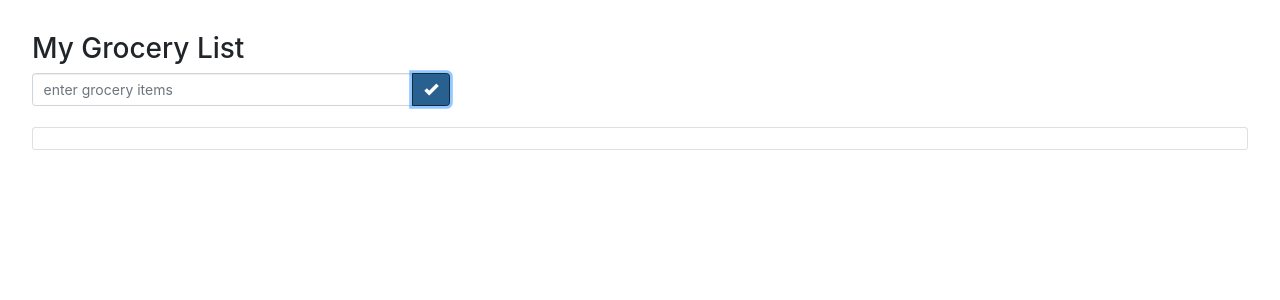
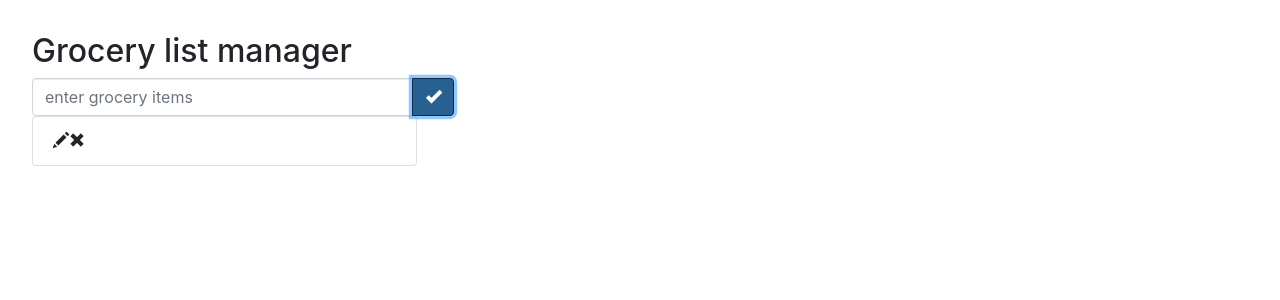
Before and after one commit to Selcendurmus/grocery-list-manager, an Angular app: page / in a window 1280 px wide. Both pictures are taken after a click on the button 430 px from the left and 89 px from the top of the page. Shown: the top 300 px of the page. Built offline with nearby package versions, Linux system fonts and the light colour scheme.

Commit message:
adding delete, edit and strike functions

```diff
--- a/src/app/my-grocery-list/my-grocery-list.component.html
+++ b/src/app/my-grocery-list/my-grocery-list.component.html
@@ -1,23 +1,24 @@
 <div>
-  <h2> My Grocery List </h2>
+        <h2> Grocery list manager </h2>
+
         <div class="row">
             <div class="col-xs-6 col-md-4">
                 <div class="input-group">
-              <input type="text" class="form-control" placeholder="enter grocery items" id="txtSearch" [(ngModel)]="task"/>
+                    <input type="text" class="form-control" placeholder="enter grocery items" [(ngModel)]="task.name" />
                     <div class="input-group-btn">
                         <button class="btn btn-primary" type="button" (click)="onClick()">
                             <span class="glyphicon glyphicon-ok"></span>
                         </button>
                     </div>
                 </div>
+                <ul class="list-group">
+                    <li *ngFor="let task of tasks" class="list-group-item">
+                        <span (click)="onStrike(task)" [ngClass]="{'strike': task.strike}"> {{ task.name }} </span>
+                        <span (click)="onEdit(task)" class="glyphicon glyphicon-pencil floatright"></span>
+                        <span (click)="onDelete(task)" class="glyphicon glyphicon-remove floatright paddingLeft"></span>
+
+                    </li>
+                </ul>
             </div>
         </div>
-  <br />
-
-    <ul class="list-group">
-        <li *ngFor="let task of tasks" class="list-group-item">
-            <span> {{ task.name }} </span>
-        </li>
-    </ul>
-
     </div>
--- a/src/app/my-grocery-list/my-grocery-list.component.ts
+++ b/src/app/my-grocery-list/my-grocery-list.component.ts
@@ -1,19 +1,55 @@
-import { Component, OnInit } from '@angular/core';
+import { Component } from '@angular/core';
 
 @Component({
-  selector: 'app-my-grocery-list',
-  templateUrl: './my-grocery-list.component.html',
+	selector: 'app-my-grocery-list',
+	templateUrl: './my-grocery-list.component.html',
   styleUrls: ['./my-grocery-list.component.css']
 })
 
+export class MyGroceryListComponent {
+    task = {
+      name: '',
+      id: 0
+    };
+    tasks = [];
 
-export class MyGroceryListComponent  {
+    onClick(){
+      if(this.task.id == 0){
+        this.tasks.push({id: (new Date()).getTime(),name: this.task.name, strike: false});
+      }
 
-  task: string;
-  tasks = [];
+      this.task = {
+        name: '',
+        id: 0
+      };
+    }
 
-  onClick(){
-      this.tasks.push({name: this.task, strike: false});
-      this.task = '';
-  }
+    onEdit(item){
+      this.task = item;
+    }
+
+    onDelete(item){
+      for(var i = 0;i < this.tasks.length; i++){
+        if(item.id == this.tasks[i].id){
+          this.tasks.splice(i,1);
+          break;
+        }
+      }
+    }
+
+    onStrike(item){
+      for(var i = 0;i < this.tasks.length; i++){
+        if(item.id == this.tasks[i].id){
+          if(this.tasks[i].strike){
+            this.tasks[i].strike = false;
+          }
+          else{
+            this.tasks[i].strike = true;
+          }
+          break;
+        }
+      }
+    }
+
+
 }
--- a/src/styles.css
+++ b/src/styles.css
@@ -11,5 +11,9 @@ body {
 }
 
 html {
-    font-size: 14px;
+    font-size: 16px;
   }
+
+.strike{
+    text-decoration:line-through;
+}
```
Lines whose indentation alone changed are shown as unchanged.
